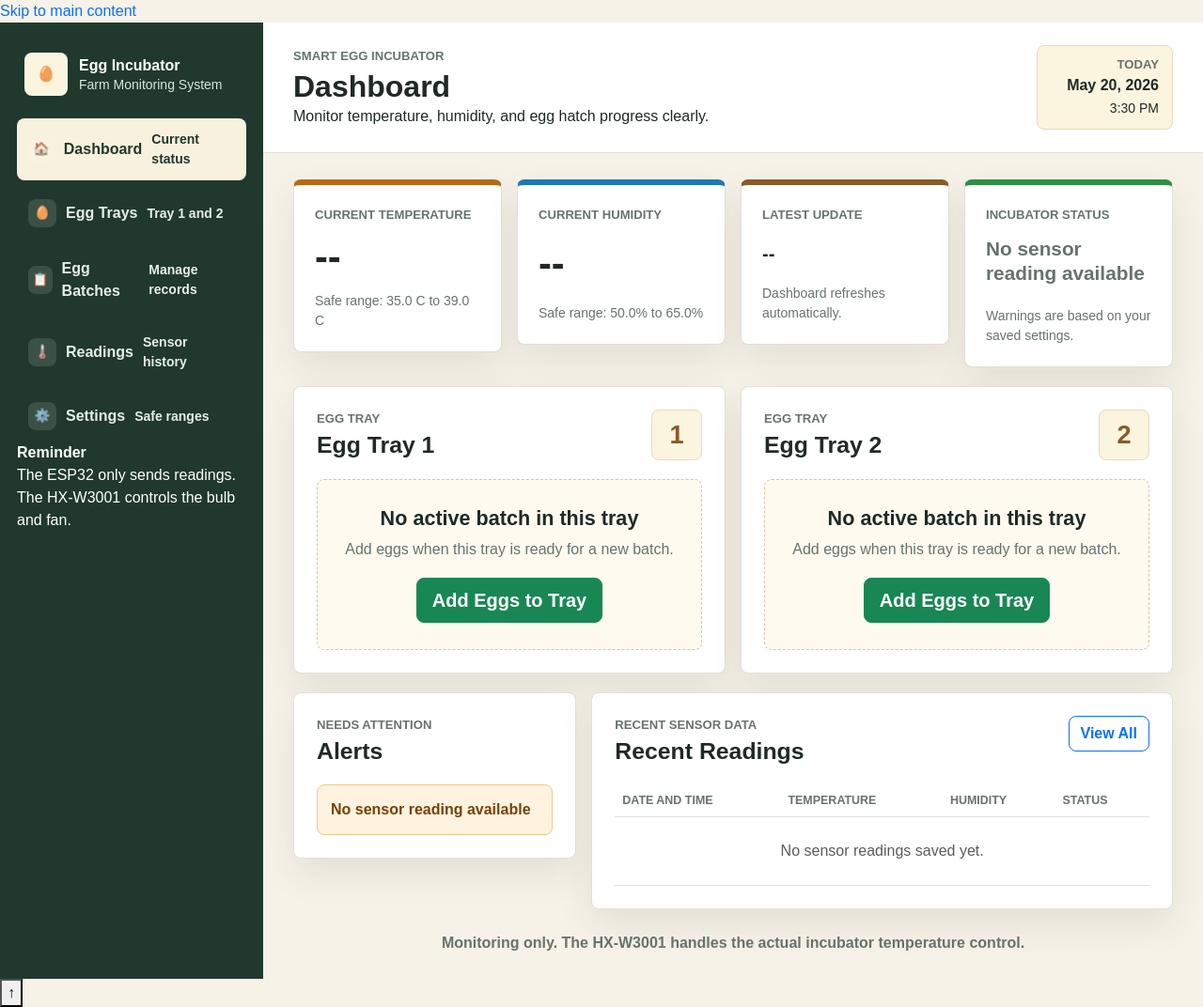
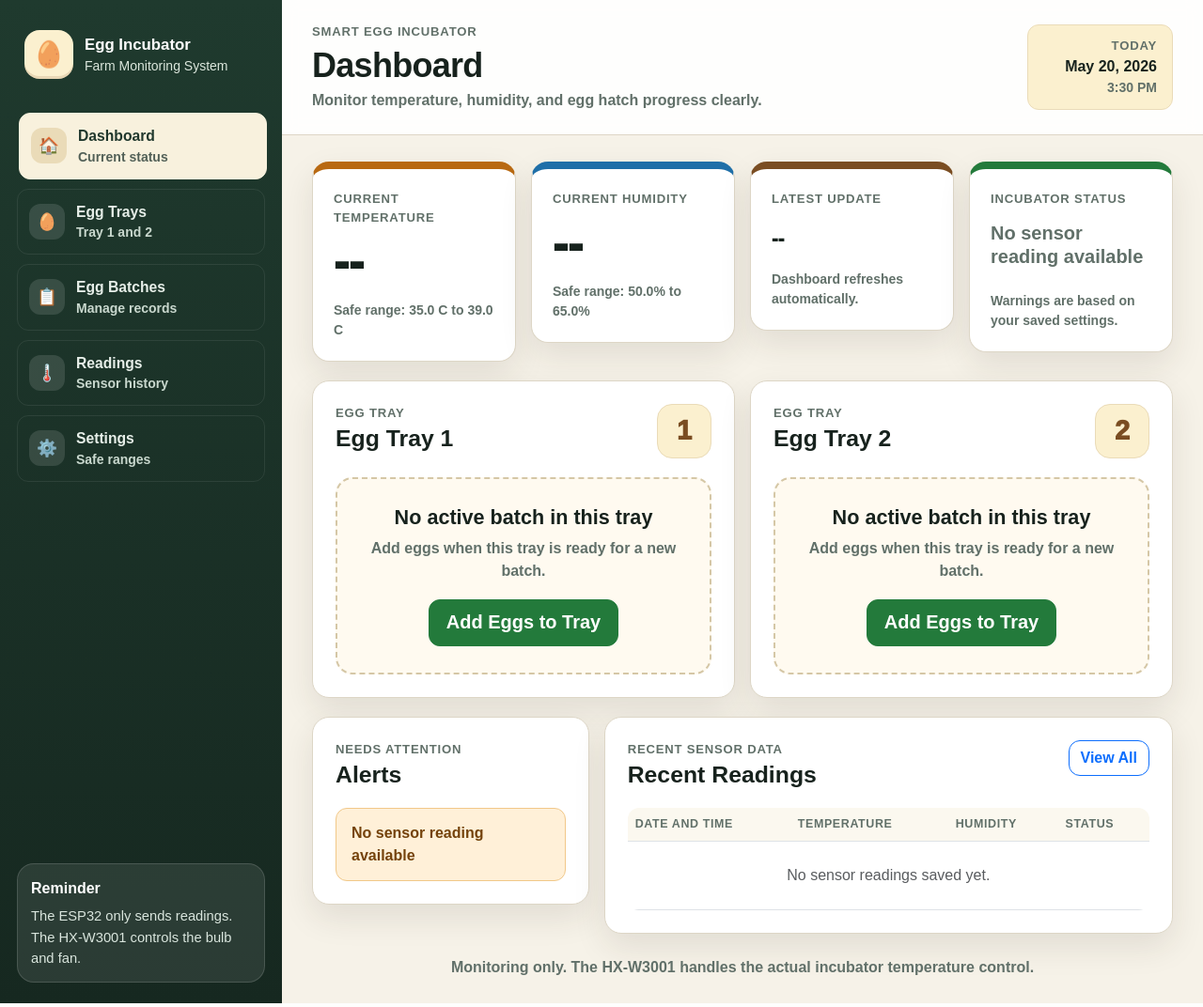
Before and after one commit to Dan1007Mercado/physics, a PHP site: page /dashboard.php in a window 1280 px wide. Shown: the whole page at 94% size. Run offline with PHP 8.4, Linux system fonts and the light colour scheme; data comes from the database, SQL or seed files in the repository; data that the repository does not hold is empty.

Commit message:
Improve overall HCI styling

```diff
--- a/css/style.css
+++ b/css/style.css
@@ -1,25 +1,32 @@
 :root {
     --bg: #f6f2e8;
     --surface: #ffffff;
-    --surface-warm: #fff9ed;
-    --text: #1e2a25;
-    --muted: #66736d;
-    --border: #e3dfd2;
-    --green: #2f8f46;
-    --green-soft: #e7f5ea;
-    --blue: #2077b8;
+    --surface-soft: #fffaf0;
+    --text: #17221d;
+    --muted: #617069;
+    --border: #ddd6c6;
+    --green: #237a3b;
+    --green-dark: #1f5f32;
+    --green-soft: #e8f6eb;
+    --blue: #1f6fa8;
     --blue-soft: #e8f3fb;
     --orange: #b86912;
-    --orange-soft: #fff3df;
-    --red: #b42f2f;
+    --orange-soft: #fff0d8;
+    --red: #b83232;
     --red-soft: #fdecec;
-    --brown: #8a5a2b;
-    --cream: #fbf4df;
-    --shadow: 0 16px 38px rgba(56, 47, 34, 0.09);
+    --brown: #7a4d22;
+    --cream: #fbf0cf;
+    --shadow: 0 14px 34px rgba(50, 42, 30, 0.10);
+    --radius: 18px;
+    --radius-sm: 12px;
 }
 
 * {
     box-sizing: border-box;
+}
+
+html {
+    scroll-behavior: smooth;
 }
 
 body {
@@ -28,11 +35,27 @@ body {
     background: var(--bg);
     color: var(--text);
     font-family: Arial, Helvetica, sans-serif;
-    letter-spacing: 0;
+    font-size: 16px;
 }
 
 a {
     text-decoration: none;
+}
+
+.skip-link {
+    position: absolute;
+    top: -80px;
+    left: 16px;
+    background: var(--green-dark);
+    color: #ffffff;
+    padding: 10px 14px;
+    border-radius: var(--radius-sm);
+    z-index: 9999;
+    font-weight: 800;
+}
+
+.skip-link:focus {
+    top: 16px;
 }
 
 .app-shell {
@@ -41,38 +64,43 @@ a {
 }
 
 .sidebar {
-    width: 280px;
-    flex: 0 0 280px;
-    background: #20382d;
-    color: #fff;
+    width: 300px;
+    flex: 0 0 300px;
+    background: linear-gradient(180deg, #1f3a2e 0%, #162820 100%);
+    color: #ffffff;
     padding: 22px 18px;
     position: sticky;
     top: 0;
     min-height: 100vh;
+    display: flex;
+    flex-direction: column;
+    gap: 18px;
 }
 
 .brand {
     display: flex;
     align-items: center;
     gap: 12px;
-    color: #fff;
-    padding: 10px 8px 24px;
+    color: #ffffff;
+    padding: 10px 8px 18px;
 }
 
 .brand:hover {
-    color: #fff;
+    color: #ffffff;
 }
 
 .brand-icon {
-    width: 46px;
-    height: 46px;
-    border-radius: 8px;
+    width: 52px;
+    height: 52px;
+    border-radius: 16px;
     background: var(--cream);
     color: var(--brown);
     display: inline-flex;
     align-items: center;
     justify-content: center;
-    font-weight: 800;
+    font-size: 1.7rem;
+    font-weight: 900;
+    box-shadow: inset 0 -3px 0 rgba(122, 77, 34, 0.15);
 }
 
 .brand strong,
@@ -81,42 +109,97 @@ a {
     line-height: 1.2;
 }
 
+.brand strong {
+    font-size: 1.05rem;
+}
+
 .brand small {
     color: #dbe6dc;
-    margin-top: 3px;
+    margin-top: 4px;
 }
 
 .side-nav {
     display: grid;
-    gap: 8px;
+    gap: 10px;
 }
 
 .side-nav a {
-    min-height: 48px;
-    display: flex;
+    min-height: 64px;
+    display: grid;
+    grid-template-columns: 38px 1fr;
+    grid-template-areas:
+        "icon title"
+        "icon desc";
     align-items: center;
-    gap: 10px;
+    column-gap: 12px;
     color: #e6eee8;
     padding: 12px;
-    border-radius: 8px;
-    font-weight: 700;
+    border-radius: var(--radius-sm);
+    border: 1px solid rgba(255, 255, 255, 0.08);
+    transition: 0.18s ease;
 }
 
 .side-nav a span {
-    width: 30px;
-    height: 30px;
-    border-radius: 8px;
+    grid-area: icon;
+    width: 38px;
+    height: 38px;
+    border-radius: 12px;
     background: rgba(255, 255, 255, 0.12);
     display: inline-flex;
     align-items: center;
     justify-content: center;
-    font-size: 0.85rem;
+    font-size: 1.1rem;
+}
+
+.side-nav a b {
+    grid-area: title;
+    font-size: 0.98rem;
+}
+
+.side-nav a small {
+    grid-area: desc;
+    color: #c9d8ce;
+    font-weight: 600;
 }
 
 .side-nav a:hover,
+.side-nav a:focus,
 .side-nav a.active {
     background: #f8f1dd;
     color: #20382d;
+    border-color: #f8f1dd;
+    transform: translateX(2px);
+}
+
+.side-nav a:hover small,
+.side-nav a:focus small,
+.side-nav a.active small {
+    color: #526057;
+}
+
+.side-nav a:hover span,
+.side-nav a:focus span,
+.side-nav a.active span {
+    background: #eadbb8;
+}
+
+.sidebar-help {
+    margin-top: auto;
+    background: rgba(255, 255, 255, 0.09);
+    border: 1px solid rgba(255, 255, 255, 0.14);
+    border-radius: var(--radius);
+    padding: 14px;
+}
+
+.sidebar-help strong {
+    display: block;
+    margin-bottom: 6px;
+}
+
+.sidebar-help p {
+    margin: 0;
+    color: #d9e5dd;
+    font-size: 0.92rem;
 }
 
 .main-area {
@@ -125,28 +208,39 @@ a {
 }
 
 .topbar {
-    min-height: 96px;
+    min-height: 104px;
     padding: 24px 32px;
-    background: var(--surface);
+    background: rgba(255, 255, 255, 0.9);
+    backdrop-filter: blur(8px);
     border-bottom: 1px solid var(--border);
     display: flex;
     align-items: center;
     justify-content: space-between;
     gap: 16px;
+    position: sticky;
+    top: 0;
+    z-index: 100;
 }
 
 .topbar h1 {
     margin: 0;
-    font-size: 2rem;
-    font-weight: 800;
+    font-size: clamp(1.6rem, 3vw, 2.25rem);
+    font-weight: 900;
+    letter-spacing: -0.02em;
+}
+
+.topbar-subtitle {
+    color: var(--muted);
+    font-weight: 650;
+    margin-top: 4px;
 }
 
 .topbar-note {
     background: var(--cream);
     border: 1px solid #eadbb8;
-    border-radius: 8px;
-    padding: 10px 14px;
-    min-width: 145px;
+    border-radius: var(--radius-sm);
+    padding: 12px 16px;
+    min-width: 155px;
     text-align: right;
 }
 
@@ -157,12 +251,19 @@ a {
     display: block;
     color: var(--muted);
     font-size: 0.82rem;
-    font-weight: 800;
+    font-weight: 900;
     text-transform: uppercase;
+    letter-spacing: 0.06em;
 }
 
-.topbar-note strong {
+.topbar-note strong,
+.topbar-note small {
     display: block;
+}
+
+.topbar-note small {
+    color: var(--muted);
+    font-weight: 800;
 }
 
 .content {
@@ -186,12 +287,12 @@ a {
 .detail-panel {
     background: var(--surface);
     border: 1px solid var(--border);
-    border-radius: 8px;
+    border-radius: var(--radius);
     box-shadow: var(--shadow);
 }
 
 .stat-card {
-    min-height: 176px;
+    min-height: 180px;
     padding: 22px;
     display: grid;
     align-content: space-between;
@@ -200,29 +301,30 @@ a {
 
 .stat-card small {
     color: var(--muted);
+    font-weight: 700;
 }
 
 .temp-card {
-    border-top: 6px solid var(--orange);
+    border-top: 8px solid var(--orange);
 }
 
 .humidity-card {
-    border-top: 6px solid var(--blue);
+    border-top: 8px solid var(--blue);
 }
 
 .update-card {
-    border-top: 6px solid var(--brown);
+    border-top: 8px solid var(--brown);
 }
 
 .status-card {
-    border-top: 6px solid var(--green);
+    border-top: 8px solid var(--green);
 }
 
 .metric-value {
     display: block;
-    font-size: 2.6rem;
+    font-size: clamp(2.2rem, 5vw, 3rem);
     line-height: 1.05;
-    font-weight: 900;
+    font-weight: 950;
 }
 
 .small-value {
@@ -233,8 +335,9 @@ a {
 .status-message {
     display: block;
     min-height: 60px;
-    font-size: 1.3rem;
+    font-size: 1.25rem;
     line-height: 1.25;
+    font-weight: 900;
 }
 
 .status-success {
@@ -276,27 +379,27 @@ a {
 .card-heading h2 {
     margin: 3px 0 0;
     font-size: 1.55rem;
-    font-weight: 850;
+    font-weight: 900;
 }
 
 .tray-number {
-    width: 54px;
-    height: 54px;
-    border-radius: 8px;
+    width: 58px;
+    height: 58px;
+    border-radius: 16px;
     background: var(--cream);
     color: var(--brown);
     border: 1px solid #eadbb8;
     display: inline-flex;
     align-items: center;
     justify-content: center;
-    font-size: 1.7rem;
-    font-weight: 900;
+    font-size: 1.8rem;
+    font-weight: 950;
 }
 
 .batch-highlight {
-    background: var(--surface-warm);
+    background: var(--surface-soft);
     border: 1px solid #f0dfbc;
-    border-radius: 8px;
+    border-radius: var(--radius-sm);
     padding: 16px;
     margin-bottom: 18px;
     display: flex;
@@ -354,8 +457,8 @@ a {
 }
 
 .empty-state {
-    border: 1px dashed #d5c7a6;
-    border-radius: 8px;
+    border: 2px dashed #d5c7a6;
+    border-radius: var(--radius);
     background: #fffaf0;
     padding: 28px;
     text-align: center;
@@ -364,12 +467,13 @@ a {
 .empty-state h3 {
     margin: 0 0 8px;
     font-size: 1.35rem;
-    font-weight: 850;
+    font-weight: 900;
 }
 
 .empty-state p {
     color: var(--muted);
     margin-bottom: 18px;
+    font-weight: 650;
 }
 
 .tall-empty {
@@ -388,27 +492,48 @@ a {
 }
 
 .alert-list li {
-    padding: 14px;
-    border-radius: 8px;
+    padding: 14px 16px;
+    border-radius: var(--radius-sm);
     background: var(--orange-soft);
     border: 1px solid #f1c889;
     color: #74420a;
-    font-weight: 800;
+    font-weight: 900;
+}
+
+.alert-list li.safe {
+    background: var(--green-soft);
+    border-color: #bdddc5;
+    color: var(--green-dark);
+}
+
+.table-card {
+    overflow: hidden;
+}
+
+.table-responsive {
+    border-radius: var(--radius-sm);
 }
 
 .table {
     margin: 0;
+    vertical-align: middle;
 }
 
 .table thead th {
     color: var(--muted);
     text-transform: uppercase;
     font-size: 0.78rem;
+    letter-spacing: 0.05em;
+    background: #fbf8ef;
+}
+
+.table tbody tr:hover {
+    background: #fffaf0;
 }
 
 .badge {
-    border-radius: 8px;
-    padding: 0.45rem 0.65rem;
+    border-radius: 999px;
+    padding: 0.5rem 0.7rem;
     font-size: 0.8rem;
     white-space: normal;
     text-align: left;
@@ -510,13 +643,26 @@ textarea.form-control {
 }
 
 .btn {
-    border-radius: 8px;
-    font-weight: 800;
+    border-radius: var(--radius-sm);
+    font-weight: 900;
     white-space: normal;
 }
 
 .btn-lg {
-    min-height: 48px;
+    min-height: 50px;
+    padding-left: 18px;
+    padding-right: 18px;
+}
+
+.btn-success {
+    background: var(--green);
+    border-color: var(--green);
+}
+
+.btn-success:hover,
+.btn-success:focus {
+    background: var(--green-dark);
+    border-color: var(--green-dark);
 }
 
 .page-footer {
@@ -524,6 +670,29 @@ textarea.form-control {
     text-align: center;
     padding: 24px 0 8px;
     font-weight: 700;
+}
+
+.scroll-top-btn {
+    position: fixed;
+    right: 18px;
+    bottom: 18px;
+    width: 48px;
+    height: 48px;
+    border: 0;
+    border-radius: 50%;
+    background: var(--green-dark);
+    color: #ffffff;
+    font-size: 1.35rem;
+    font-weight: 900;
+    box-shadow: var(--shadow);
+    display: none;
+    z-index: 999;
+}
+
+.scroll-top-btn.show {
+    display: inline-flex;
+    align-items: center;
+    justify-content: center;
 }
 
 @media (max-width: 991px) {
```
Also changed, not shown: other parts of css/style.css (+42 -15 lines).
